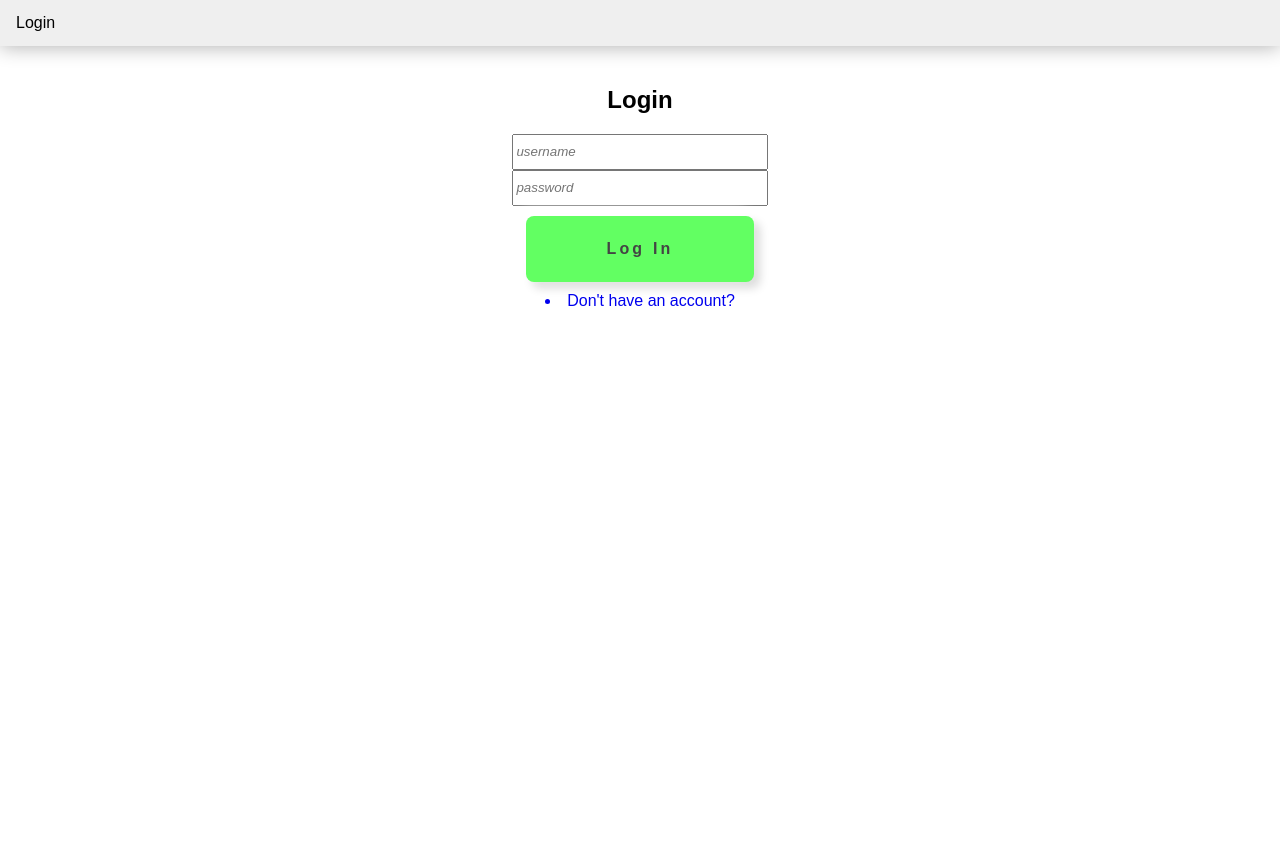
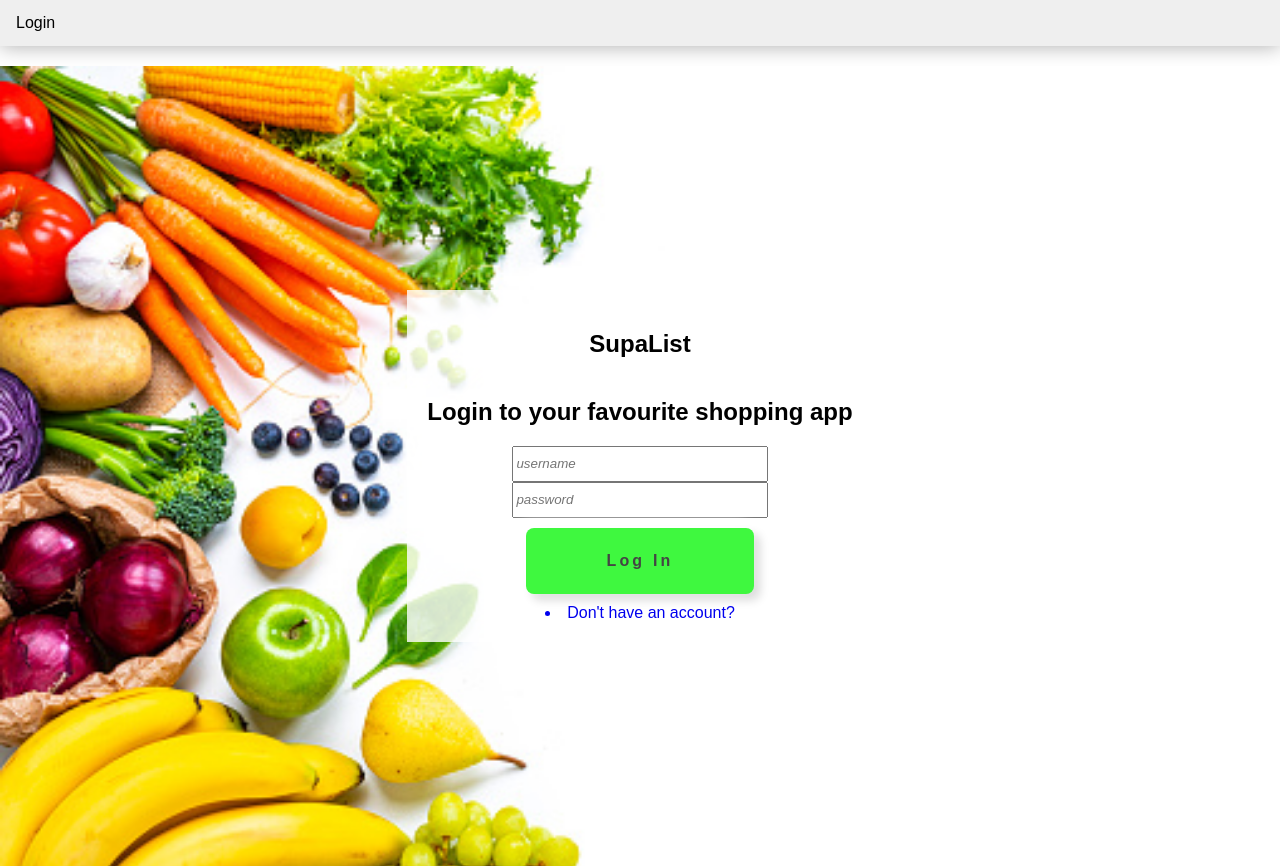
Before and after one commit to lukostelloe/FullStackList, a React (Create React App) app in the folder client/: page /login in a window 1280 px wide. Before the commit the page ends 800 px from the top, so only its background shows below. Built offline with nearby package versions, Linux system fonts and the light colour scheme; no server answers.

Commit message:
styling and backgrounds

```diff
--- a/client/src/components/Createacc/Createacc.css
+++ b/client/src/components/Createacc/Createacc.css
@@ -11,3 +11,12 @@
   justify-content: center;
   align-items: center;
 }
+
+.login_container {
+  display: flex;
+  flex-direction: column;
+  justify-content: center;
+  align-items: center;
+  padding: 20px;
+  background-color: rgba(255, 255, 255, 0.8);
+}
--- a/client/src/components/Createacc/Createacc.js
+++ b/client/src/components/Createacc/Createacc.js
@@ -28,6 +28,7 @@ function Createacc() {
 
   return (
     <div className="login_div">
+      <div className="login_container">
         <h2>Create Account</h2>
         <form className="login_form">
           <input
@@ -56,6 +57,7 @@ function Createacc() {
           </Link>
         </form>
       </div>
+    </div>
   );
 }
 
--- a/client/src/components/List/List.css
+++ b/client/src/components/List/List.css
@@ -3,11 +3,17 @@
   flex-direction: column;
   justify-content: center;
   align-items: center;
+  height: 100vh;
+
+  background-image: url(../images/listpage.jpg);
+  background-size: cover;
 }
 
 .entry_and_form {
   display: flex;
   flex-direction: row;
+  padding: 20px;
+  background-color: rgba(255, 255, 255, 0.8);
 }
 
 .form {
--- a/client/src/components/List/List.js
+++ b/client/src/components/List/List.js
@@ -80,10 +80,6 @@ function List() {
 
   return (
     <div className="full_app">
-      {logindetails.map((val) => {
-        return <div key={val.username}>Welcome {val.username}</div>;
-      })}
-
       <div className="entry_and_form">
         <form className="form">
           <input
--- a/client/src/components/Login/Login.css
+++ b/client/src/components/Login/Login.css
@@ -1,19 +1,28 @@
 .login_div {
   display: flex;
-  flex-direction: column;
-  justify-content: center;
-  align-items: center;
+  flex-direction: row;
+  height: 100vh;
+
+  background-image: url(../images/loginpage.jpg);
+  background-size: cover;
 }
 
 .login_form {
   display: flex;
   flex-direction: column;
+}
+
+.login_container {
+  display: flex;
+  flex-direction: column;
   justify-content: center;
   align-items: center;
+  padding: 20px;
+  background-color: rgba(255, 255, 255, 0.8);
 }
 
 .loginbutton {
-  background-color: rgb(98, 255, 98);
+  background-color: rgb(63, 248, 63);
 }
 
 .loginerror {
--- a/client/src/components/Login/Login.js
+++ b/client/src/components/Login/Login.js
@@ -38,7 +38,9 @@ function Login() {
 
   return (
     <div className="login_div">
-      <h2>Login</h2>
+      <div className="login_container">
+        <h2>SupaList</h2>
+        <h2>Login to your favourite shopping app</h2>
         <form className="login_form">
           <input
             type="text"
@@ -63,6 +65,7 @@ function Login() {
           </p>
         </form>
       </div>
+    </div>
   );
 }
 
```
Also changed, not shown: client/src/components/images/listpage.jpg (added), client/src/components/images/loginpage.jpg (added). Lines whose indentation alone changed are shown as unchanged.
